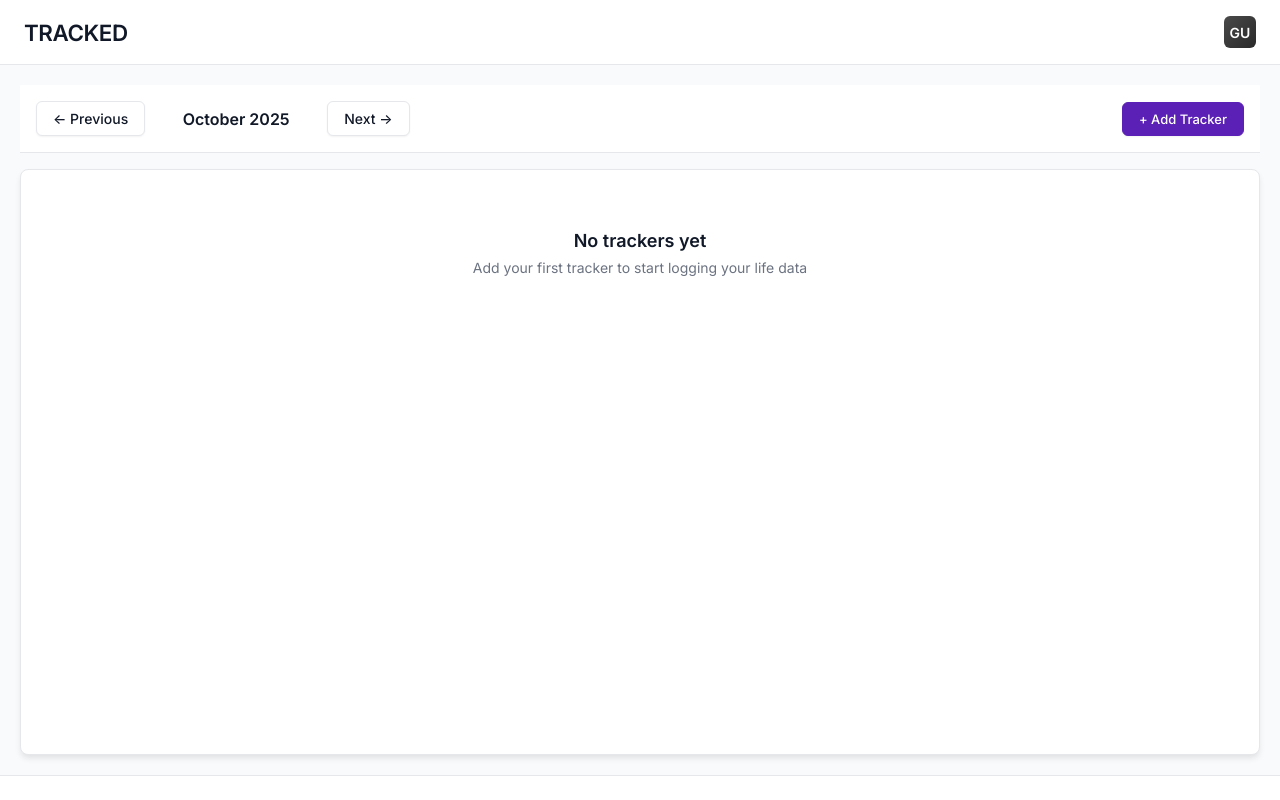
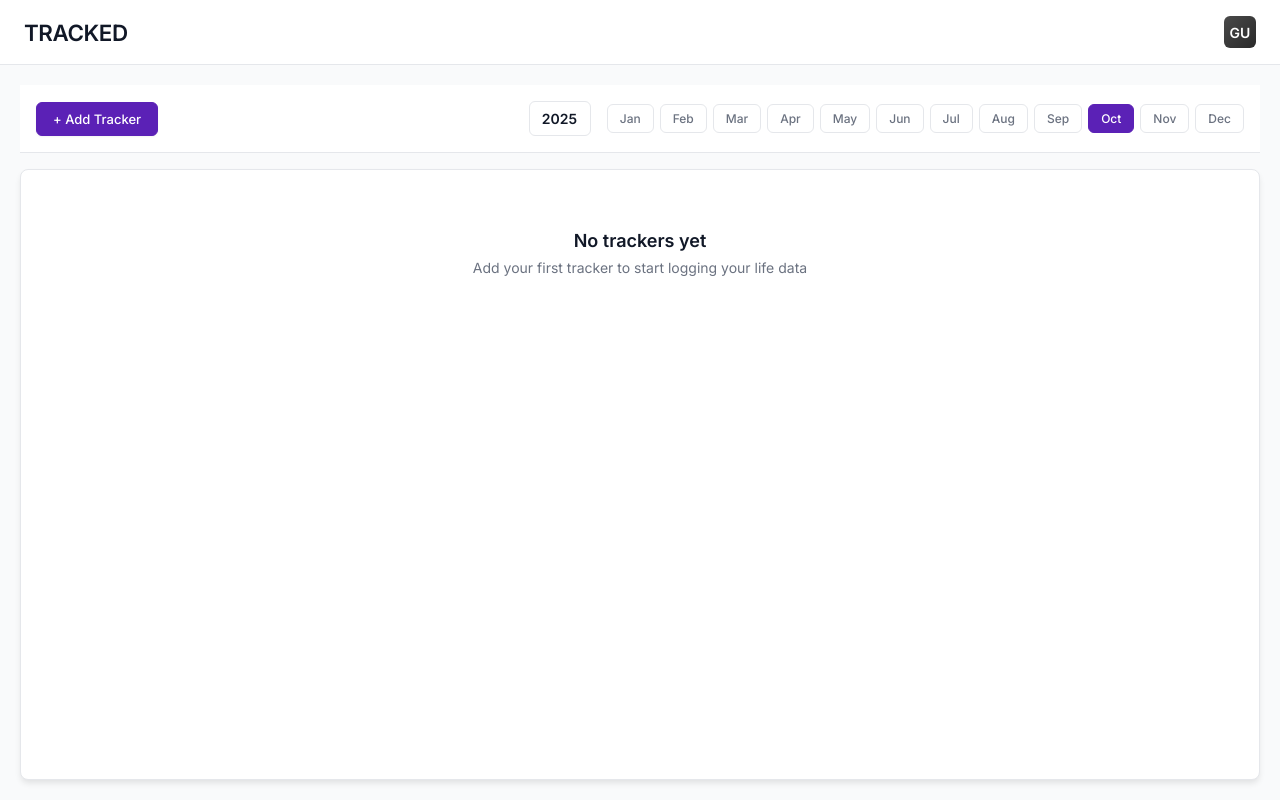
Before and after one commit to zohirhamid/TRACKED, a Django app: page / in a window 1280 px wide. Run offline with Django 5.2, Linux system fonts and the light colour scheme; data comes from the database, SQL or seed files in the repository; data that the repository does not hold is empty.

Commit message:
Updated the UI (HTML & CSS improvements)

```diff
--- a/tracker/models.py
+++ b/tracker/models.py
@@ -1,6 +1,5 @@
 from django.db import models
 from django.contrib.auth.models import User
-
 
 class Tracker(models.Model):
     id: int
--- a/tracker/static/css/style.css
+++ b/tracker/static/css/style.css
@@ -86,14 +88,76 @@ body {
     padding: 20px;
 }
 
+/* Toolbar */
 .toolbar {
+    display: flex;
+    justify-content: space-between;
+    align-items: center;
+    padding: 16px;
+    background: white;
+    border-bottom: 1px solid #e5e7eb;
     margin-bottom: 16px;
-    display: flex;
-    gap: 12px;
-    align-items: center;
-    flex-wrap: wrap;
 }
 
+/* Year and Month Selector */
+.year-month-selector {
+    display: flex;
+    align-items: center;
+    gap: 16px;
+}
+.year-select {
+    padding: 8px 12px;
+    border: 1px solid var(--border);
+    border-radius: 6px;
+    font-size: 14px;
+    font-weight: 600;
+    font-family: inherit;
+    background-color: var(--bg-primary);
+    color: var(--text-primary);
+    cursor: pointer;
+    transition: all 0.15s ease;
+
+    /* Remove default dropdown arrow */
+    appearance: none;
+    -webkit-appearance: none;
+    -moz-appearance: none;
+}
+
+.year-select:focus {
+    outline: none;
+}
+
+
+.month-selector {
+    display: flex;
+    gap: 6px;
+}
+
+.month-btn {
+    padding: 6px 12px;
+    border: 1px solid var(--border);
+    background-color: var(--bg-primary);
+    border-radius: 6px;
+    cursor: pointer;
+    font-size: 12px;
+    font-weight: 500;
+    color: var(--text-secondary);
+    transition: all 0.15s ease;
+    font-family: inherit;
+}
+
+.month-btn:hover {
+    background-color: var(--hover);
+    color: var(--text-primary);
+}
+
+.month-btn.active {
+    background-color: var(--primary);
+    color: white;
+    border-color: var(--primary);
+}
+
+/* Buttons */
 .btn {
     padding: 8px 16px;
     border: 1px solid var(--border);
@@ -395,106 +531,6 @@ body {
     margin-top: 20px;
 }
 
-.empty-state {
-    text-align: center;
-    padding: 60px 20px;
-    color: var(--text-secondary);
-}
-
-.empty-state h3 {
-    font-size: 18px;
-    margin-bottom: 8px;
-    color: var(--text-primary);
-}
-
-.empty-state p {
-    font-size: 14px;
-}
-
-.month-nav {
-    background-color: var(--bg-primary);
-    border-top: 1px solid var(--border);
-    padding: 12px 20px;
-    display: flex;
-    gap: 6px;
-    overflow-x: auto;
-    align-items: center;
-}
-
-.month-tab {
-    padding: 6px 12px;
-    border-radius: 6px;
-    cursor: pointer;
-    font-size: 13px;
-    font-weight: 500;
-    white-space: nowrap;
-    transition: all 0.15s ease;
-    color: var(--text-secondary);
-}
-
-.month-tab:hover {
-    background-color: var(--hover);
-    color: var(--text-primary);
-}
-
-.month-tab.active {
-    background-color: var(--primary-light);
-    color: var(--primary);
-}
-
-::-webkit-scrollbar {
-    width: 8px;
-    height: 8px;
-}
-
-::-webkit-scrollbar-track {
-    background: var(--hover);
-}
-
-::-webkit-scrollbar-thumb {
-    background: #CBD5E1;
-    border-radius: 4px;
-}
-
-::-webkit-scrollbar-thumb:hover {
-    background: #94A3B8;
-}
-
-.entry-cell {
-    cursor: pointer;
-    width: 150px;
-    min-width: 150px;
-    max-width: 150px;
-    text-align: center;
-    transition: all 0.15s ease;
-    user-select: none;
-}
-
-.entry-cell:hover {
-    background: var(--hover);
-    transform: scale(1.02);
-    z-index: 2;
-    box-shadow: 0 2px 8px rgba(0, 0, 0, 0.1);
-}
-
-.entry-cell:active {
-    transform: scale(0.98);
-}
-
-.entry-cell:not(.empty) {
-    font-weight: 600;
-    color: var(--text-primary);
-}
-
-.entry-cell .empty {
-    transition: all 0.15s ease;
-}
-
-.entry-cell:hover .empty {
-    color: var(--primary);
-    opacity: 0.8;
-}
-
 .entry-info {
     margin-bottom: 20px;
     padding: 12px;
@@ -517,71 +553,49 @@ body {
     justify-content: center;
 }
 
-.btn-large {
-    padding: 16px 32px;
-    font-size: 16px;
-    flex: 1;
+/* Empty State */
+.empty-state {
+    text-align: center;
+    padding: 60px 20px;
+    color: var(--text-secondary);
 }
 
-.btn-success {
-    background-color: var(--success);
-    color: white;
-    border-color: var(--success);
+.empty-state h3 {
+    font-size: 18px;
+    margin-bottom: 8px;
+    color: var(--text-primary);
 }
 
-.btn-success:hover {
-    background-color: #047857;
-}
-
-.btn-danger {
-    background-color: #DC2626;
-    color: white;
-    border-color: #DC2626;
-}
-
-.btn-danger:hover {
-    background-color: #B91C1C;
-}
-
-.modal-body {
-    margin: 20px 0;
-}
-
-.toolbar {
-    display: flex;
-    justify-content: space-between;
-    align-items: center;
-    padding: 16px;
-    background: white;
-    border-bottom: 1px solid #e5e7eb;
-}
-
-.month-navigation {
-    display: flex;
-    align-items: center;
-    gap: 16px;
-}
-
-.current-month {
-    font-size: 16px;
-    font-weight: 600;
-    color: #111827;
-    min-width: 150px;
-    text-align: center;
-}
-
-.month-navigation .btn {
-    padding: 8px 16px;
+.empty-state p {
     font-size: 14px;
 }
 
+/* Scrollbar */
+::-webkit-scrollbar {
+    width: 8px;
+    height: 8px;
+}
 
+::-webkit-scrollbar-track {
+    background: var(--hover);
+}
+
+::-webkit-scrollbar-thumb {
+    background: #CBD5E1;
+    border-radius: 4px;
+}
+
+::-webkit-scrollbar-thumb:hover {
+    background: #94A3B8;
+}
+
+/* Responsive */
 @media (max-width: 768px) {
     .tracker-column,
     .entry-cell {
-        width: 120px;
-        min-width: 120px;
-        max-width: 120px;
+        width: 96px;
+        min-width: 96px;
+        max-width: 96px;
     }
 
     .date-column,
--- a/tracker/templates/tracker/home.html
+++ b/tracker/templates/tracker/home.html
@@ -2,12 +2,28 @@
 {% block title %}Dashboard | TRACKED{% endblock %}
 {% block content %}
     <div class="toolbar">
-        <div class="month-navigation">
-            <button class="btn" id="prevMonth">← Previous</button>
-            <span class="current-month" id="currentMonth">{{ current_month|date:"F Y" }}</span>
-            <button class="btn" id="nextMonth">Next →</button>
+        <button class="btn btn-primary" id="addTrackerBtn">+ Add Tracker</button>
+        <div class="year-month-selector">
+            <select class="year-select" id="yearSelect">
+                <option value="2024" {% if current_month.year == 2024 %}selected{% endif %}>2024</option>
+                <option value="2025" {% if current_month.year == 2025 %}selected{% endif %}>2025</option>
+                <option value="2026" {% if current_month.year == 2026 %}selected{% endif %}>2026</option>
+            </select>
+            <div class="month-selector">
+                <button class="month-btn {% if current_month.month == 1 %}active{% endif %}" data-month="1">Jan</button>
+                <button class="month-btn {% if current_month.month == 2 %}active{% endif %}" data-month="2">Feb</button>
+                <button class="month-btn {% if current_month.month == 3 %}active{% endif %}" data-month="3">Mar</button>
+                <button class="month-btn {% if current_month.month == 4 %}active{% endif %}" data-month="4">Apr</button>
+                <button class="month-btn {% if current_month.month == 5 %}active{% endif %}" data-month="5">May</button>
+                <button class="month-btn {% if current_month.month == 6 %}active{% endif %}" data-month="6">Jun</button>
+                <button class="month-btn {% if current_month.month == 7 %}active{% endif %}" data-month="7">Jul</button>
+                <button class="month-btn {% if current_month.month == 8 %}active{% endif %}" data-month="8">Aug</button>
+                <button class="month-btn {% if current_month.month == 9 %}active{% endif %}" data-month="9">Sep</button>
+                <button class="month-btn {% if current_month.month == 10 %}active{% endif %}" data-month="10">Oct</button>
+                <button class="month-btn {% if current_month.month == 11 %}active{% endif %}" data-month="11">Nov</button>
+                <button class="month-btn {% if current_month.month == 12 %}active{% endif %}" data-month="12">Dec</button>
+            </div>
         </div>
-        <button class="btn btn-primary" id="addTrackerBtn">+ Add Tracker</button>
     </div>
     <div class="spreadsheet-wrapper">
         <div class="spreadsheet-container">
@@ -19,10 +35,12 @@
                                 <th class="date-column">Date</th>
                                 {% for tracker in trackers %}
                                     <th class="tracker-column">
-                                        {{ tracker.name }}
-                                        {% if tracker.unit %}
-                                            <span class="unit">({{ tracker.unit }})</span>
-                                        {% endif %}
+                                        <div style="display: flex; justify-content: space-between; align-items: center;">
+                                            <div>
+                                                {{ tracker.name }}
+                                            </div>
+                                            <button class="delete-tracker-btn" data-tracker-id="{{ tracker.id }}" title="Delete tracker">×</button>
+                                        </div>
                                     </th>
                                 {% endfor %}
                             </tr>
@@ -35,9 +53,6 @@
                                             <span class="day-name">{{ date|date:"D" }}</span>
                                             <span class="date-num">{{ date|date:"d" }}</span>
                                         </div>
-                                        {% if date == today %}
-                                            <span class="today-badge">Today</span>
-                                        {% endif %}
                                     </td>
                                     {% for tracker in trackers %}
                                         <td class="entry-cell"
@@ -47,19 +62,18 @@
                                             data-date-display="{{ date|date:'M d, Y' }}"
                                             data-type="{{ tracker.tracker_type }}"
                                             data-week-id="week-{{ date|date:'Y-m-W' }}-tracker-{{ tracker.id }}">
-                                            <span class="empty">-</span>
+                                            <span class="empty"></span>
                                         </td>
                                     {% endfor %}
                                 </tr>
                                 {% if date|date:"w" == "0" or forloop.last %}
                                     <tr class="week-separator">
-                                        <td class="week-label">Week Total</td>
+                                        <td class="week-label"><strong>Week Total</strong></td>
                                         {% for tracker in trackers %}
                                             <td class="week-total"
                                                 data-tracker-id="{{ tracker.id }}"
                                                 data-tracker-type="{{ tracker.tracker_type }}"
                                                 data-week-id="week-{{ date|date:'Y-m-W' }}-tracker-{{ tracker.id }}">
-                                                -
                                             </td>
                                         {% endfor %}
                                     </tr>
@@ -120,8 +134,8 @@
             <!-- Binary Input -->
             <div id="binaryInput" style="display: none;">
                 <div class="binary-buttons">
-                    <button class="btn btn-success" data-value="true">Yes ✓</button>
-                    <button class="btn btn-danger" data-value="false">No ✗</button>
+                    <button class="btn btn-success btn-large" data-value="true">Yes ✓</button>
+                    <button class="btn btn-danger btn-large" data-value="false">No ✗</button>
                 </div>
             </div>
 
@@ -183,14 +197,14 @@
         const cancelBtn = document.getElementById('cancelBtn');
 
         const entryModal = document.getElementById('entryModal');
+        const cancelEntryBtn = document.getElementById('cancelEntryBtn');
         const saveEntryBtn = document.getElementById('saveEntryBtn');
-        const cancelEntryBtn = document.getElementById('cancelEntryBtn');
         const deleteEntryBtn = document.getElementById('deleteEntryBtn');
 
-        let currentCell = null;
         let currentTrackerId = null;
         let currentDate = null;
         let currentType = null;
+        let currentCell = null;
 
         addTrackerBtn.addEventListener('click', () => {
             addTrackerModal.style.display = 'flex';
@@ -207,48 +221,36 @@
         });
 
         document.querySelectorAll('.entry-cell').forEach(cell => {
-            cell.addEventListener('click', function() {
-                currentCell = this;
-                currentTrackerId = this.dataset.trackerId;
-                currentDate = this.dataset.date;
-                currentType = this.dataset.type;
-                const trackerName = this.dataset.trackerName;
-                const dateDisplay = this.dataset.dateDisplay;
-                const currentValue = this.textContent.trim();
+            cell.addEventListener('click', () => {
+                currentTrackerId = cell.dataset.trackerId;
+                currentDate = cell.dataset.date;
+                currentType = cell.dataset.type;
+                currentCell = cell;
 
-                document.getElementById('entryModalTitle').textContent = 'Enter Value';
-                document.getElementById('entryTrackerName').textContent = trackerName;
-                document.getElementById('entryDate').textContent = dateDisplay;
+                document.getElementById('entryTrackerName').textContent = cell.dataset.trackerName;
+                document.getElementById('entryDate').textContent = cell.dataset.dateDisplay;
 
                 document.getElementById('binaryInput').style.display = 'none';
                 document.getElementById('numberInput').style.display = 'none';
                 document.getElementById('timeInput').style.display = 'none';
                 document.getElementById('durationInput').style.display = 'none';
 
-                if (currentValue !== '-') {
-                    deleteEntryBtn.style.display = 'block';
-                } else {
-                    deleteEntryBtn.style.display = 'none';
-                }
-
                 if (currentType === 'binary') {
                     document.getElementById('binaryInput').style.display = 'block';
                 } else if (currentType === 'number') {
                     document.getElementById('numberInput').style.display = 'block';
-                    document.getElementById('numberValue').value = currentValue !== '-' ? currentValue : '';
-                    setTimeout(() => document.getElementById('numberValue').focus(), 100);
+                    document.getElementById('numberValue').value = cell.textContent.trim() !== '-' ? cell.textContent.trim() : '';
                 } else if (currentType === 'time') {
                     document.getElementById('timeInput').style.display = 'block';
-                    document.getElementById('timeValue').value = currentValue !== '-' ? currentValue : '';
-                    setTimeout(() => document.getElementById('timeValue').focus(), 100);
+                    document.getElementById('timeValue').value = cell.textContent.trim() !== '-' ? cell.textContent.trim() : '';
                 } else if (currentType === 'duration') {
                     document.getElementById('durationInput').style.display = 'block';
-                    if (currentValue !== '-' && currentValue.includes('-')) {
-                        const [start, end] = currentValue.split(' - ').map(t => t.trim());
-                        document.getElementById('durationStart').value = start;
-                        document.getElementById('durationEnd').value = end;
+                    const text = cell.textContent.trim();
+                    if (text !== '-' && text.includes(' - ')) {
+                        const [start, end] = text.split(' - ');
+                        document.getElementById('durationStart').value = start.trim();
+                        document.getElementById('durationEnd').value = end.trim();
                     }
-                    setTimeout(() => document.getElementById('durationStart').focus(), 100);
                 }
 
                 entryModal.style.display = 'flex';
@@ -256,19 +258,16 @@
         });
 
         document.querySelectorAll('#binaryInput .btn').forEach(btn => {
-            btn.addEventListener('click', async function() {
-                const value = this.dataset.value === 'true';
-                await updateEntry(currentTrackerId, currentDate, value, currentType, currentCell);
+            btn.addEventListener('click', async () => {
+                const value = btn.dataset.value === 'true';
+                await updateEntry(currentTrackerId, currentDate, value, 'binary', currentCell);
                 entryModal.style.display = 'none';
             });
         });
 
         saveEntryBtn.addEventListener('click', async () => {
-            let value = null;
-
-            if (currentType === 'binary') {
-                return;
-            } else if (currentType === 'number') {
+            let value;
+            if (currentType === 'number') {
                 value = document.getElementById('numberValue').value;
                 if (!value) return;
             } else if (currentType === 'time') {
@@ -351,7 +350,7 @@
                 });
 
                 if (response.ok) {
-                    cell.innerHTML = '<span class="empty">-</span>';
+                    cell.innerHTML = '<span class="empty"></span>';
 
                     calculateWeekTotal(cell.dataset.weekId, cell.dataset.trackerId, cell.dataset.type);
                 } else {
@@ -375,7 +374,7 @@
 
             cells.forEach(cell => {
                 const text = cell.textContent.trim();
-                if (text !== '-') {
+                if (text !== '') {
                     hasData = true;
                     if (trackerType === 'binary') {
                         count++;
@@ -391,13 +390,13 @@
             });
 
             if (!hasData) {
-                totalCell.textContent = '-';
+                totalCell.textContent = '';
             } else if (trackerType === 'binary') {
                 totalCell.textContent = `${total}/${count}`;
             } else if (trackerType === 'number') {
                 totalCell.textContent = total.toFixed(1);
             } else {
-                totalCell.textContent = '-';
+                totalCell.textContent = '';
             }
         }
 
@@ -413,40 +412,55 @@
 
         initializeWeekTotals();
 
-        document.getElementById('prevMonth').addEventListener('click', () => {
-            const url = new URL(window.location.href);
-            const currentMonth = url.searchParams.get('month');
-            let date;
+        // Year and Month selector
+        const yearSelect = document.getElementById('yearSelect');
+        const monthButtons = document.querySelectorAll('.month-btn');
 
-            if (currentMonth) {
-                const [year, month] = currentMonth.split('-').map(Number);
-                date = new Date(year, month - 1, 15);
-            } else {
-                date = new Date();
-            }
-
-            date.setMonth(date.getMonth() - 1);
-            const newMonth = `${date.getFullYear()}-${String(date.getMonth() + 1).padStart(2, '0')}`;
-            url.searchParams.set('month', newMonth);
-            window.location.href = url.toString();
+        yearSelect.addEventListener('change', () => {
+            const year = yearSelect.value;
+            const activeMonth = document.querySelector('.month-btn.active');
+            const month = activeMonth ? activeMonth.dataset.month : new Date().getMonth() + 1;
+            window.location.href = `/?month=${year}-${String(month).padStart(2, '0')}`;
         });
 
-        document.getElementById('nextMonth').addEventListener('click', () => {
-            const url = new URL(window.location.href);
-            const currentMonth = url.searchParams.get('month');
-            let date;
+        monthButtons.forEach(btn => {
+            btn.addEventListener('click', () => {
+                const month = btn.dataset.month;
+                const year = yearSelect.value;
+                window.location.href = `/?month=${year}-${String(month).padStart(2, '0')}`;
+            });
+        });
 
-            if (currentMonth) {
-                const [year, month] = currentMonth.split('-').map(Number);
-                date = new Date(year, month - 1, 15);
-            } else {
-                date = new Date();
+        // Delete tracker functionality
+        document.addEventListener('click', async (e) => {
+            if (e.target.classList.contains('delete-tracker-btn')) {
+                const trackerId = e.target.dataset.trackerId;
+                const trackerName = e.target.closest('th').textContent.trim().replace('×', '').trim();
+
+                if (confirm(`Are you sure you want to delete "${trackerName}"? All entries will be deleted.`)) {
+                    try {
+                        const response = await fetch('/tracker/delete/', {
+                            method: 'POST',
+                            headers: {
+                                'Content-Type': 'application/json',
+                                'X-CSRFToken': csrftoken
+                            },
+                            body: JSON.stringify({
+                                tracker_id: trackerId
+                            })
+                        });
+
+                        if (response.ok) {
+                            location.reload();
+                        } else {
+                            alert('Error deleting tracker');
+                        }
+                    } catch (error) {
+                        console.error('Error:', error);
+                        alert('Error deleting tracker');
+                    }
+                }
             }
-
-            date.setMonth(date.getMonth() + 1);
-            const newMonth = `${date.getFullYear()}-${String(date.getMonth() + 1).padStart(2, '0')}`;
-            url.searchParams.set('month', newMonth);
-            window.location.href = url.toString();
         });
     </script>
 {% endblock %}
```
Also changed, not shown: other parts of tracker/static/css/style.css (+130 -56 lines).
